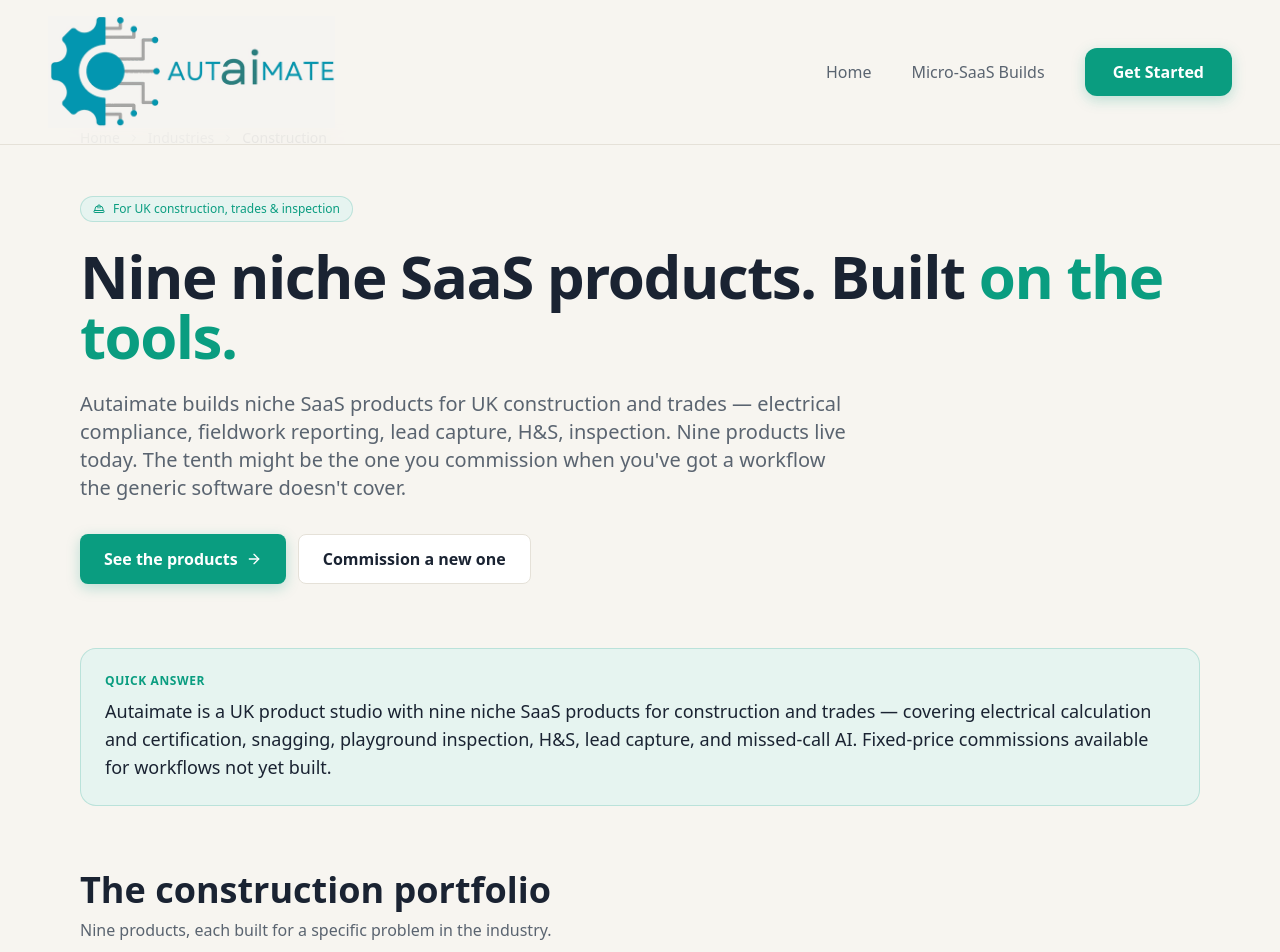
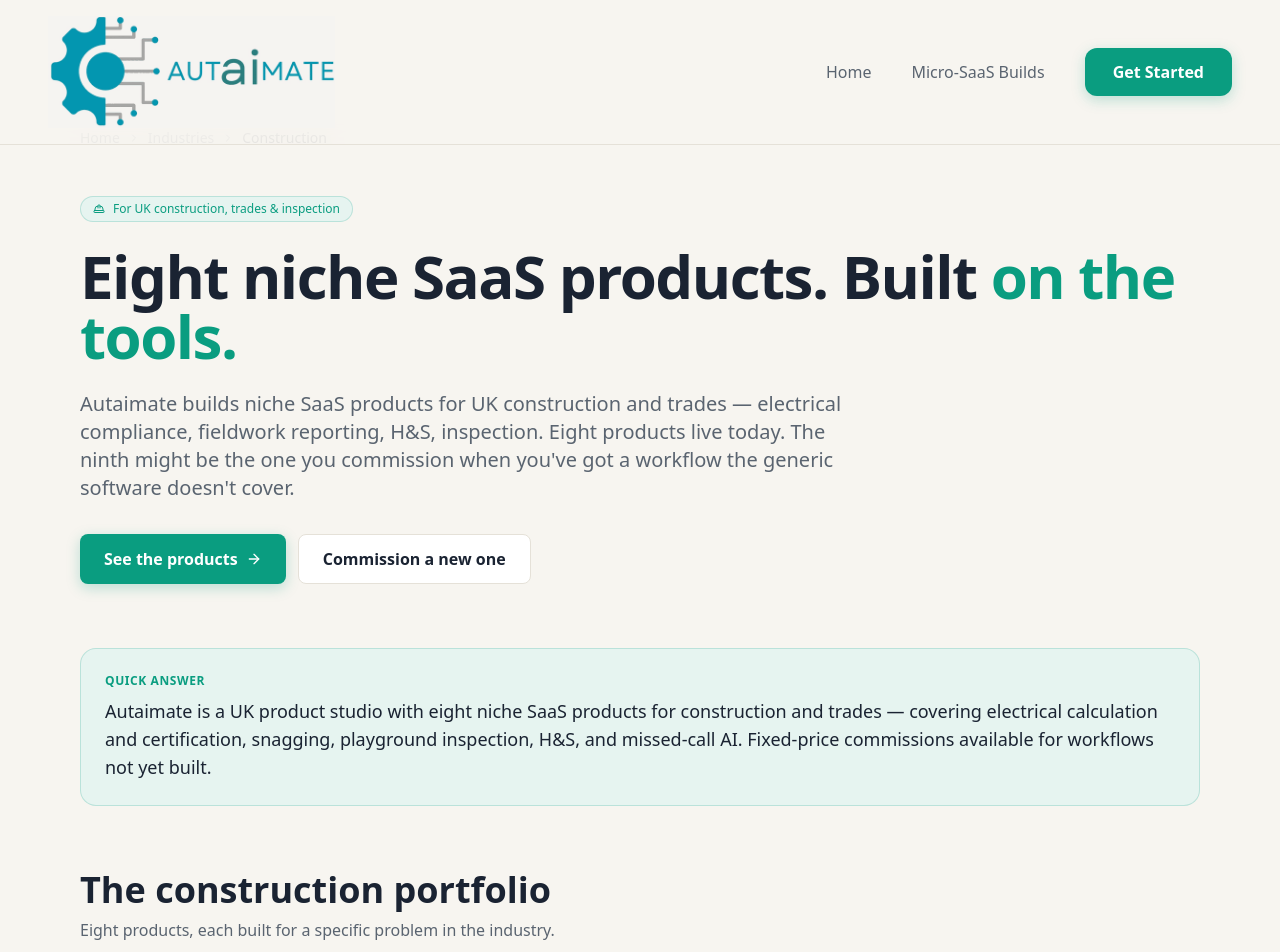
Before and after one commit to Agricog/autaimate, a React (Vite) app: page /for/construction in a window 1280 px wide. Shown: the top 952 px of the page. Built offline with nearby package versions, Linux system fonts and the light colour scheme; a web font is replaced by a local one.

Commit message:
Update ConstructionPage.tsx

```diff
--- a/src/pages/for/ConstructionPage.tsx
+++ b/src/pages/for/ConstructionPage.tsx
@@ -12,14 +12,13 @@
   { name: 'InspectVoice', to: '/products/inspectvoice', desc: 'BS EN 1176 playground inspection — voice-first, offline, on-device PDF.', tag: 'Inspection' },
   { name: 'WorkProof', ext: 'https://workproof.co.uk', desc: 'On-site proof-of-work documentation for trades — photos, notes, timestamps, audit trail.', tag: 'Trades' },
   { name: 'EquipSafety', ext: 'https://equipsafety.co.uk', desc: 'QR-based multilingual equipment safety — scan, train, log. Compliance in workers\' languages.', tag: 'H&S' },
-  { name: 'LeadFortress', ext: 'https://leadfortress.co.uk', desc: 'Omnichannel lead capture for UK service businesses — phone, SMS, WhatsApp, web, email.', tag: 'Lead capture' },
   { name: 'ClearProof', ext: 'https://clearproof.co.uk', desc: 'Multilingual H&S comprehension — proves workers understood the induction, not just signed it.', tag: 'H&S' },
 ]
 
 const FAQS = [
   {
     q: 'Which Autaimate products are built for construction and trades?',
-    a: 'Nine Autaimate products are directly built for UK construction, trades, and the built environment: TradeCalcs, CertVoice, TradGo, SnagLog, InspectVoice, WorkProof, EquipSafety, LeadFortress, and ClearProof. Each solves a specific niche problem — together they cover electrical compliance, fieldwork reporting, lead capture, H&S, and inspection workflows.',
+    a: 'Eight Autaimate products are directly built for UK construction, trades, and the built environment: TradeCalcs, CertVoice, TradGo, SnagLog, InspectVoice, WorkProof, EquipSafety, and ClearProof. Each solves a specific niche problem — together they cover electrical compliance, fieldwork reporting, H&S, and inspection workflows.',
   },
   {
     q: 'Is this a consultancy or a product studio?',
@@ -91,7 +90,7 @@
       '@id': 'https://autaimate.com/for/construction#webpage',
       url: 'https://autaimate.com/for/construction',
       name: 'Software for UK Construction & Trades | Autaimate',
-      description: 'Nine niche SaaS products built for UK construction and trades. Electrical compliance, fieldwork reporting, lead capture, H&S, and inspection — plus fixed-price commissions when the tool you need doesn\'t exist yet.',
+      description: 'Eight niche SaaS products built for UK construction and trades. Electrical compliance, fieldwork reporting, H&S, and inspection — plus fixed-price commissions when the tool you need doesn\'t exist yet.',
       isPartOf: { '@id': 'https://autaimate.com/#website' },
       inLanguage: 'en-GB',
       speakable: {
@@ -122,7 +121,7 @@
       name: 'Autaimate Construction Portfolio',
       applicationCategory: 'BusinessApplication',
       operatingSystem: 'Web, iOS, Android',
-      description: 'A portfolio of niche SaaS products for UK construction, trades, and the built environment — covering electrical compliance, fieldwork reporting, lead capture, H&S, and inspection.',
+      description: 'A portfolio of niche SaaS products for UK construction, trades, and the built environment — covering electrical compliance, fieldwork reporting, H&S, and inspection.',
       url: 'https://autaimate.com/for/construction',
       publisher: { '@id': 'https://autaimate.com/#organization' },
     },
@@ -139,12 +138,12 @@
     {
       '@type': 'Article',
       '@id': 'https://autaimate.com/for/construction#article',
-      headline: 'Software for UK Construction & Trades: Nine Products Built on the Tools',
+      headline: 'Software for UK Construction & Trades: Eight Products Built on the Tools',
       description: 'Why the Autaimate construction portfolio covers specific workflows other software ignores — and how new products get born from customer problems.',
       author: { '@type': 'Person', name: 'Mick', url: 'https://www.linkedin.com/company/autaimate' },
       publisher: { '@id': 'https://autaimate.com/#organization' },
       datePublished: '2026-02-01',
-      dateModified: '2026-04-21',
+      dateModified: '2026-05-04',
       mainEntityOfPage: { '@id': 'https://autaimate.com/for/construction#webpage' },
     },
     {
@@ -174,7 +173,7 @@
     <Layout>
       <SEO
         title="Software for UK Construction & Trades | Autaimate"
-        description="Nine niche SaaS products for UK construction and trades. Electrical compliance, fieldwork reporting, lead capture, H&S, inspection — plus fixed-price commissions."
+        description="Eight niche SaaS products for UK construction and trades. Electrical compliance, fieldwork reporting, H&S, inspection — plus fixed-price commissions."
         canonical="https://autaimate.com/for/construction"
         ogImage="https://autaimate.com/og-image.jpg"
       />
@@ -201,10 +200,10 @@
           <HardHat className="w-3 h-3" /> For UK construction, trades & inspection
         </div>
         <h1 className="text-4xl md:text-6xl font-bold tracking-tight mb-6 text-ink">
-          Nine niche SaaS products. Built <span className="text-teal">on the tools.</span>
+          Eight niche SaaS products. Built <span className="text-teal">on the tools.</span>
         </h1>
         <p className="text-xl text-slate max-w-3xl mb-8">
-          Autaimate builds niche SaaS products for UK construction and trades — electrical compliance, fieldwork reporting, lead capture, H&S, inspection. Nine products live today. The tenth might be the one you commission when you've got a workflow the generic software doesn't cover.
+          Autaimate builds niche SaaS products for UK construction and trades — electrical compliance, fieldwork reporting, H&S, inspection. Eight products live today. The ninth might be the one you commission when you've got a workflow the generic software doesn't cover.
         </p>
         <div className="flex flex-wrap gap-3">
           <a href="#products" className="inline-flex items-center gap-2 px-6 py-3 rounded-lg bg-teal hover:bg-teal-dark text-white font-semibold shadow-cta hover:shadow-cta-hover transition-all">
@@ -221,7 +220,7 @@
         <div id="quick-answer" className="p-6 rounded-2xl bg-teal-soft border border-teal/20">
           <div className="text-xs uppercase tracking-wider text-teal mb-2 font-semibold">Quick Answer</div>
           <p className="text-lg text-ink">
-            Autaimate is a UK product studio with nine niche SaaS products for construction and trades — covering electrical calculation and certification, snagging, playground inspection, H&S, lead capture, and missed-call AI. Fixed-price commissions available for workflows not yet built.
+            Autaimate is a UK product studio with eight niche SaaS products for construction and trades — covering electrical calculation and certification, snagging, playground inspection, H&S, and missed-call AI. Fixed-price commissions available for workflows not yet built.
           </p>
         </div>
       </section>
@@ -229,7 +228,7 @@
       {/* Product grid */}
       <section id="products" className="max-w-6xl mx-auto px-4 pb-16">
         <h2 className="text-3xl md:text-4xl font-bold mb-2 text-ink">The construction portfolio</h2>
-        <p className="text-slate mb-10">Nine products, each built for a specific problem in the industry.</p>
+        <p className="text-slate mb-10">Eight products, each built for a specific problem in the industry.</p>
         <div className="grid md:grid-cols-2 lg:grid-cols-3 gap-5">
           {CONSTRUCTION_PRODUCTS.map((p) => (
             p.to ? (
@@ -435,7 +434,7 @@
         <div className="p-10 rounded-2xl bg-teal-soft border border-teal/20 text-center">
           <h2 className="text-3xl font-bold mb-4 text-ink">Got a workflow the generic software doesn't fit?</h2>
           <p className="text-slate mb-6 max-w-2xl mx-auto">
-            That's how nine construction products got built. The tenth might be yours. Fixed price. Typically four weeks. You own the code at the end.
+            That's how eight construction products got built. The ninth might be yours. Fixed price. Typically four weeks. You own the code at the end.
           </p>
           <div className="flex flex-wrap gap-3 justify-center">
             <Link to="/micro-saas" className="inline-flex items-center gap-2 px-6 py-3 rounded-lg bg-teal hover:bg-teal-dark text-white font-semibold shadow-cta hover:shadow-cta-hover transition-all">
```
